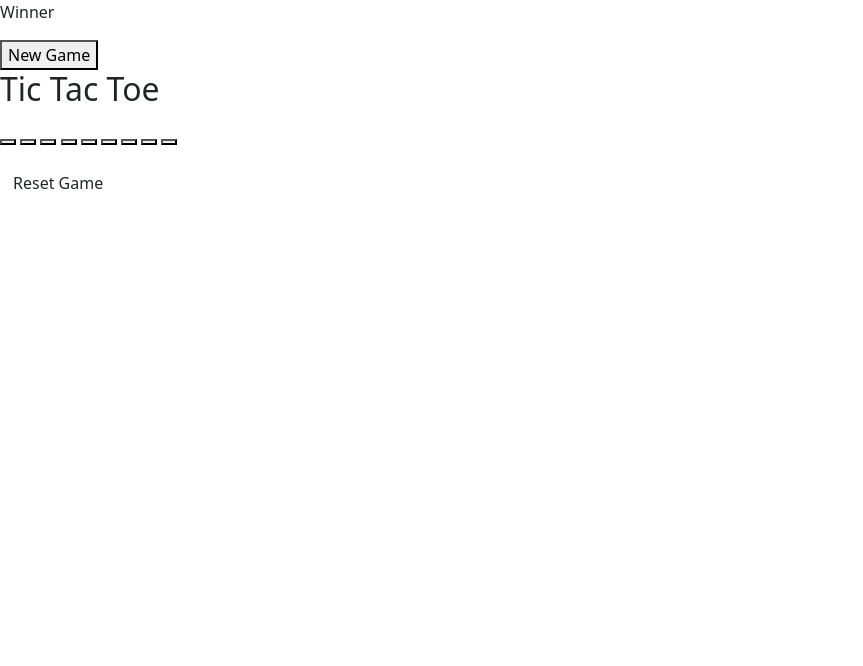
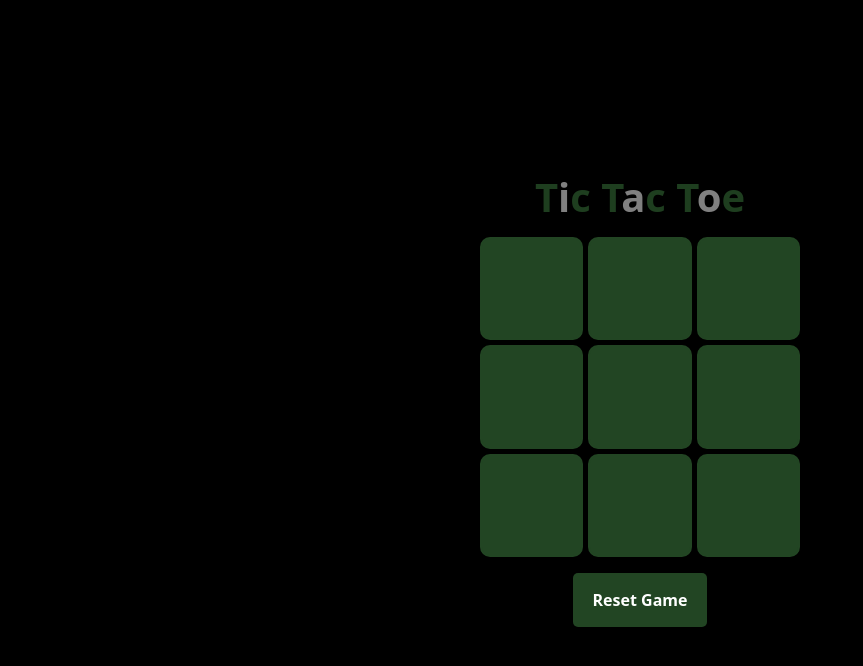
Before and after one commit to haider7575/mini-game-with-JS, a plain HTML site: page index.html in a window 1280 px wide. Shown: the whole page, without its empty margins (0-863 px from the left). Drawn offline with nearby package versions, Linux system fonts and the light colour scheme.

Commit message:
Update index.html

```diff
--- a/index.html
+++ b/index.html
@@ -6,7 +6,7 @@
     <meta name="viewport" content="width=device-width, initial-scale=1.0">
     <title>Tic Tac Toe</title>
     <link href="https://cdn.jsdelivr.net/npm/bootstrap@5.3.0/dist/css/bootstrap.min.css" rel="stylesheet">
-<!--     <link rel="stylesheet" href="assets/css/style.css"> -->
+    <link rel="stylesheet" href="style.css">
 </head>
 
 <body>
@@ -30,7 +30,7 @@
         <button id="resetButton" class="btn mt-3" onclick="resetGame()">Reset Game</button>
     </div>
 
-<!--     <script src="assets/js/script.js"></script> -->
+    <script src="script.js"></script>
 </body>
 
 </html>
```
